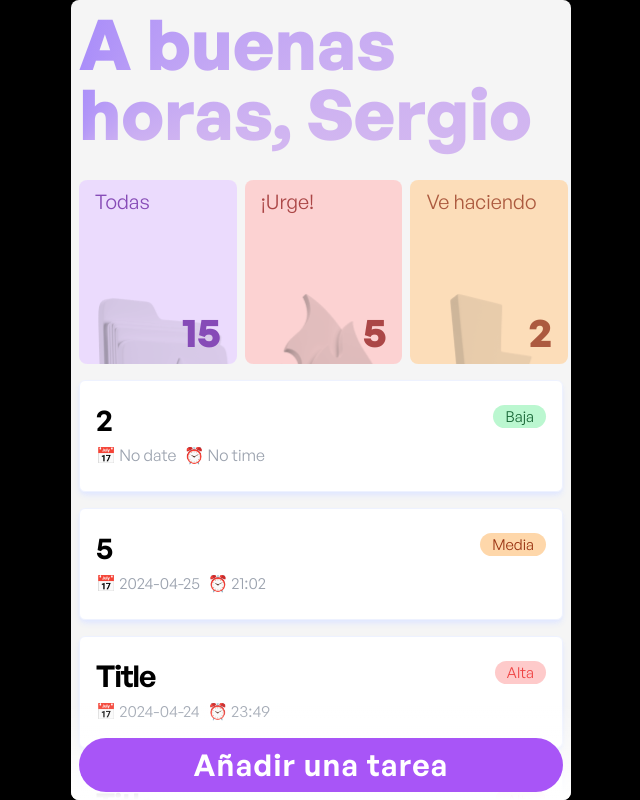
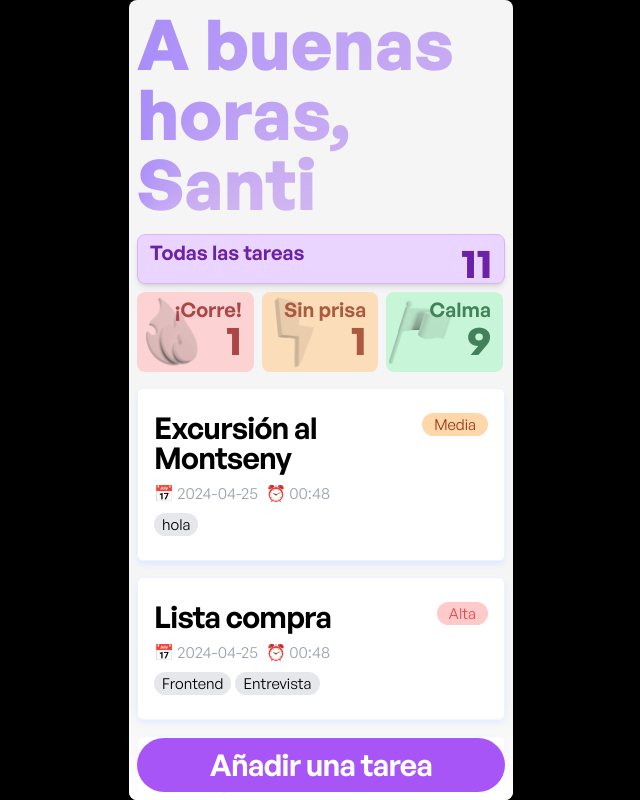
Before and after one commit to sanzdecastro/a-buenas-horas, a website with bundled scripts: page index.html in a window 1280 px wide. Shown: the whole page, without its empty margins (319-959 px from the left). Built offline with nearby package versions, Linux system fonts and the light colour scheme; data requests are answered from the project's data file.

Commit message:
last improvements css

```diff
--- a/db.json
+++ b/db.json
@@ -1,113 +1,8 @@
 {
   "tasks": [
     {
-      "id": "b987",
-      "title": "2",
-      "description": "lorem",
-      "date": "",
-      "time": "",
-      "categories": [],
-      "priority": "Baja"
-    },
-    {
-      "id": "a29a",
-      "title": "5",
-      "description": "Lorem ipsum dolor sit amet, consectetur adipiscing elit, sed do eiusmod tempor incididunt ut labore et dolore magna aliqua. Ut enim ad minim veniam, quis nostrud exercitation ullamco laboris nisi ut.",
-      "date": "2024-04-25",
-      "time": "21:02",
-      "categories": [],
-      "priority": "Media"
-    },
-    {
-      "id": "3cc7",
-      "title": "Title",
-      "description": "Lorem ipsum",
-      "date": "2024-04-24",
-      "time": "23:49",
-      "categories": [],
-      "priority": "Alta"
-    },
-    {
-      "id": "0882",
-      "title": "Title",
-      "description": "Lorem ipsum",
-      "date": "2024-04-24",
-      "time": "23:49",
-      "categories": [],
-      "priority": "Alta"
-    },
-    {
-      "id": "2cb3",
-      "title": "Title",
-      "description": "Lorem ipsum",
-      "date": "2024-04-24",
-      "time": "23:49",
-      "categories": [
-        "Sin categoría"
-      ],
-      "priority": "Alta"
-    },
-    {
-      "id": "f921",
-      "title": "tarea",
-      "description": "",
-      "date": "",
-      "time": "",
-      "categories": [],
-      "priority": "Baja"
-    },
-    {
-      "id": "f096",
-      "title": "NUEVA e",
-      "description": "Lorem ipsum",
-      "date": "2024-04-26",
-      "time": "14:56",
-      "categories": [],
-      "priority": "Alta"
-    },
-    {
-      "id": "3750",
-      "title": "nuevaaa",
-      "description": "",
-      "date": "",
-      "time": "",
-      "categories": [],
-      "priority": "Baja"
-    },
-    {
-      "id": "3aeb",
-      "title": "Nueva editada",
-      "description": "Lorem ipsum",
-      "date": "2024-04-25",
-      "time": "18:54",
-      "categories": [
-        "Sin categoría",
-        "Otra ",
-        "Nueva "
-      ],
-      "priority": "Baja"
-    },
-    {
-      "id": "53c4",
-      "title": "asdfg",
-      "description": "",
-      "date": "",
-      "time": "",
-      "categories": [],
-      "priority": "Baja"
-    },
-    {
-      "id": "8340",
-      "title": "New",
-      "description": "",
-      "date": "",
-      "time": "",
-      "categories": [],
-      "priority": "Baja"
-    },
-    {
       "id": "aa11",
-      "title": "Llamar a la Safi",
+      "title": "Excursión al Montseny",
       "description": "Lorem ipsum",
       "date": "2024-04-25",
       "time": "00:48",
@@ -117,8 +12,31 @@
       "priority": "Media"
     },
     {
-      "id": "2c72",
-      "title": "nueva nueva 33333",
+      "id": "f154",
+      "title": "Lista compra",
+      "description": "Lorem ipsum",
+      "date": "2024-04-25",
+      "time": "00:48",
+      "categories": [
+        "Frontend ",
+        "Entrevista "
+      ],
+      "priority": "Alta"
+    },
+    {
+      "id": "106e",
+      "title": "Comprar rosas",
+      "description": "Comprar rosas para Sant Jordi y autorregalarme un buen libro",
+      "date": "2024-04-23",
+      "time": "",
+      "categories": [
+        "Sin categoría"
+      ],
+      "priority": "Baja"
+    },
+    {
+      "id": "1e53",
+      "title": "Nueva",
       "description": "",
       "date": "",
       "time": "",
@@ -126,8 +44,8 @@
       "priority": "Baja"
     },
     {
-      "id": "57bc",
-      "title": "fds",
+      "id": "04e5",
+      "title": "wewewe",
       "description": "",
       "date": "",
       "time": "",
@@ -135,13 +53,60 @@
       "priority": "Baja"
     },
     {
-      "id": "3fd6",
-      "title": "Excursión al Montseny",
-      "description": "El Parque Natural del Montseny (en catalán Parc Natural del Montseny) es un espacio natural protegido español situado en la provincia de Barcelona",
-      "date": "2024-04-28",
-      "time": "09:24",
+      "id": "c012",
+      "title": "wewe",
+      "description": "",
+      "date": "",
+      "time": "",
+      "categories": [
+        "Nueva "
+      ],
+      "priority": "Baja"
+    },
+    {
+      "id": "ba31",
+      "title": "",
+      "description": "",
+      "date": "",
+      "time": "",
       "categories": [],
-      "priority": "Alta"
+      "priority": "Baja"
+    },
+    {
+      "id": "7da5",
+      "title": "",
+      "description": "",
+      "date": "",
+      "time": "",
+      "categories": [],
+      "priority": "Baja"
+    },
+    {
+      "id": "320a",
+      "title": "",
+      "description": "",
+      "date": "",
+      "time": "",
+      "categories": [],
+      "priority": "Baja"
+    },
+    {
+      "id": "c7eb",
+      "title": "",
+      "description": "",
+      "date": "",
+      "time": "",
+      "categories": [],
+      "priority": "Baja"
+    },
+    {
+      "id": "f06d",
+      "title": "",
+      "description": "",
+      "date": "",
+      "time": "",
+      "categories": [],
+      "priority": "Baja"
     }
   ],
   "categories": [
@@ -154,34 +119,6 @@
       "id": "2",
       "title": "Categoría de prueba",
       "postId": "1"
-    },
-    {
-      "id": "ebae",
-      "title": "Otra "
-    },
-    {
-      "id": "5693",
-      "title": "Frontend "
-    },
-    {
-      "id": "833f",
-      "title": "Compras "
-    },
-    {
-      "id": "3f12",
-      "title": "Hola "
-    },
-    {
-      "id": "7a13",
-      "title": "Nueva "
-    },
-    {
-      "id": "4e69",
-      "title": "ds "
-    },
-    {
-      "id": "db43",
-      "title": "hola "
     }
   ]
 }
--- a/index.html
+++ b/index.html
@@ -9,22 +9,22 @@
 <body>
     <div class="bodyView">
         <header>
-            <h1>A buenas horas, Sergio</h1>
+            <h1>A buenas horas, Santi</h1>
             <div class="highlights">
-                <div class="highlight counTasks" data-type="Todos">
-                    <h4>Todas</h4>
+                <div class="highlight counTasks active" data-type="Todos">
+                    <h4>Todas las tareas</h4>
                     <div class="numTasks"></div>
                 </div>
                 <div class="highlight counTasksHigh" data-type="Alta">
-                    <h4>¡Urge!</h4>
+                    <h4>¡Corre!</h4>
                     <div class="numTasksHigh"></div>
                 </div>
                 <div class="highlight counTasksMedium" data-type="Media">
-                    <h4>Ve haciendo</h4>
+                    <h4>Sin prisa</h4>
                     <div class="numTasksMedium"></div>
                 </div>
                 <div class="highlight counTasksLow" data-type="Baja">
-                    <h4>Con calma</h4>
+                    <h4>Calma</h4>
                     <div class="numTasksLow"></div>
                 </div>
             </div>
@@ -62,6 +62,30 @@
         <div class="nav">
             <button class="button add">Añadir una tarea</button>
         </div>
+
+        <!-- <div class="login">
+            <form class="user">
+                <div class="form_section">
+                    <label for="title">Nombre de usuario</label>
+                    <input id="title" type="text">
+                </div>
+                <div class="form_section">
+                    <label for="title">Contraseña</label>
+                    <input id="title" type="password">
+                </div>
+            </form>
+            <form class="register">
+                <div class="form_section">
+                    <label for="title">Nombre de usuario</label>
+                    <input id="title" type="text">
+                </div>
+                <div class="form_section">
+                    <label for="title">Contraseña</label>
+                    <input id="title" type="password">
+                </div>
+            </form>
+        </div> -->
+
 
         <form class="add">
             <div class="close-bar"><h3>Añadir tarea</h3><div class="close button button--close">Close</div></div>
--- a/js/modules/selectedCategories.js
+++ b/js/modules/selectedCategories.js
@@ -1,7 +1,7 @@
 export function selectCategories() {
     // Cuando cargan las categorías, añadir clase selected si son clicadas
     setTimeout(function(){
-        let tags = document.querySelectorAll(".categories-added .tag");
+        let tags = document.querySelectorAll(".categories-added .tag, .categories-added .tag-group");
         console.log(tags);
         tags.forEach(function(tag){
             tag.addEventListener('click', function(){
--- a/styles/input.css
+++ b/styles/input.css
@@ -50,14 +50,19 @@ html {
 .bodyView {
     height: 100dvh;
     background-color: whitesmoke;
-    max-width: 500px;
-    max-height: 900px;
+    max-width: 470px;
     @apply
     overflow-hidden
     relative
     top-0
     rounded-lg
     left-0;
+}
+
+@media  (min-width: 1000px) {
+    .bodyView {
+        max-width: 30vw;
+    }
 }
 
 * {
@@ -67,9 +72,17 @@ html {
 header {
     @apply
     z-10
-    relative
-;
+    transition-all
+    duration-300
+    relative;
 }
+
+header.blur, section.blur {
+    @apply
+    blur-sm;
+}
+
+
 header h1 {
     @apply
     p-2;
@@ -81,23 +94,26 @@ header .highlights {
     overflow-x-scroll
     overflow-y-hidden
     aspect-dosAuno
-    mt-4
     flex
+    flex-wrap
     flex-row
     gap-2;
 }
 
 header .highlights .highlight {
-    background-position-y: 8vw;
+    width: calc(33.333% - 6px);
+    background-position: -18%;
     @apply
     cursor-pointer
     opacity-80
     bg-blend-multiply
     bg-no-repeat
-    aspect-vertical
+    bg-contain
+    aspect-video
     rounded-lg
-    px-4
-    py-3
+    px-3
+    pt-2
+    pb-3
     bg-purple-100
     flex
     flex-col
@@ -114,11 +130,10 @@ header .highlights .highlight.active {
 header .highlights .highlight h4 {
     font-size: clamp(10px, 3.5vw, 20px);
     line-height: clamp(10px, 3.5vw, 20px);
+    font-family: 'GeneralSans-Semibold';
 }
 
 header .highlights .highlight div {
-    font-size: 9vw;
-    line-height: 8vw;
     font-size: clamp(20px, 9vw, 40px);
     line-height: clamp(20px, 8vw, 40px);
     font-family: 'GeneralSans-Bold';
@@ -127,8 +142,11 @@ header .highlights .highlight div {
 }
 
 header .highlights .highlight.counTasks {
-    background-image: url(../assets/images/folder.png);
+    /* background-image: url(../assets/images/folder.png); */
+    height: 50px;
     @apply
+    w-full
+    flex-row
     text-purple-800
     bg-purple-200;
 }
@@ -136,6 +154,7 @@ header .highlights .highlight.counTasks {
 header .highlights .highlight.counTasksLow {
     background-image: url(../assets/images/flag.png);
     @apply
+    items-end
     text-green-800
     border-green-300
     bg-green-200;
@@ -144,6 +163,7 @@ header .highlights .highlight.counTasksLow {
 header .highlights .highlight.counTasksMedium {
     background-image: url(../assets/images/rayo.png);
     @apply
+    items-end
     text-orange-800
     border-orange-300
     bg-orange-200;
@@ -152,6 +172,7 @@ header .highlights .highlight.counTasksMedium {
 header .highlights .highlight.counTasksHigh {
     background-image: url(../assets/images/fuego.png);
     @apply
+    items-end
     text-red-800
     border-red-300
     bg-red-200;
@@ -169,14 +190,14 @@ h1 {
 h2 {
     font-size: clamp(20px, 6vw, 30px);
     line-height: clamp(20px, 6.5vw, 30px);
-    letter-spacing: -.1vw;;
+    letter-spacing: -.06vw;
     font-family: 'GeneralSans-Semibold';
 }
 
 h3 {
     font-size: clamp(20px, 6vw, 30px);
     line-height: clamp(20px, 6.5vw, 30px);
-    letter-spacing: .1vw;;
+    letter-spacing: -.06vw;
     font-family: 'GeneralSans-Semibold';
 }
 
@@ -205,7 +226,7 @@ button.add {
 
 
 .tasks-container {
-    height: 100dvh;
+    height: 60dvh;
     @apply
     relative
     w-full
@@ -231,6 +252,11 @@ button.add {
     border-solid
     border-indigo-50
     shadow-indigo-100;
+}
+
+.task .categories {
+    @apply
+    gap-1;
 }
 
 .task.visible {
@@ -442,12 +468,54 @@ input {
 }
 
 .categories-container {
+    column-gap: 4px;
     @apply
     flex
     flex-wrap;
 }
 
+.new-tag {
+    @apply
+    flex
+    gap-2;
+}
+.tag-group {
+    font-size: 12px;
+    line-height: 12px;
+    @apply
+    cursor-pointer
+    text-blue-500
+    flex
+    items-center
+    bg-blue-200
+    overflow-hidden
+    pr-3
+    mb-2
+    rounded-full;
+}
+
+.tag-group.selected .new-tag {
+    @apply
+    text-blue-100
+    bg-blue-400;
+}
+
 .tag {
+    font-size: clamp(10px, 3vw, 15px);
+    line-height: clamp(10px, 3vw, 15px);
+    @apply
+    cursor-pointer
+    w-fit
+    bg-gray-200
+    px-2
+    py-1
+    rounded-2xl
+
+    mb-2
+    ;
+}
+
+.new-tag {
     font-size: clamp(10px, 3vw, 15px);
     line-height: clamp(10px, 3vw, 15px);
     @apply
@@ -457,7 +525,7 @@ input {
     py-1
     rounded-2xl
     mr-2
-    mb-2;
+    ;
 }
 
 .tag.selected {
@@ -470,7 +538,7 @@ button {
     font-family: 'GeneralSans-Semibold';
     font-size: clamp(20px, 6vw, 30px);
     line-height: clamp(20px, 6.5vw, 30px);
-    letter-spacing: .1vw;
+    letter-spacing: -.06vw;
     @apply
     cursor-pointer
     py-3
```
Also changed, not shown: js/main.js (+9 -5 lines), js/modules/createLabel.js (+7 -1 lines), styles/output.css.
